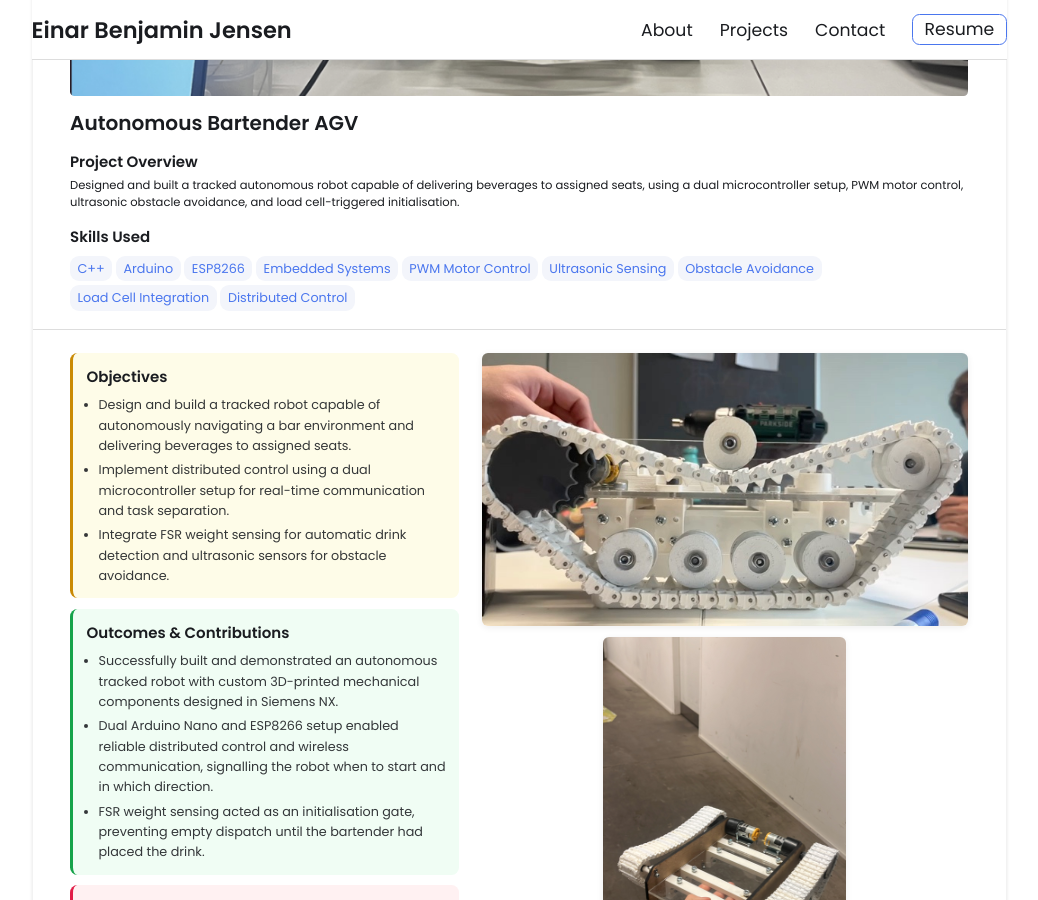
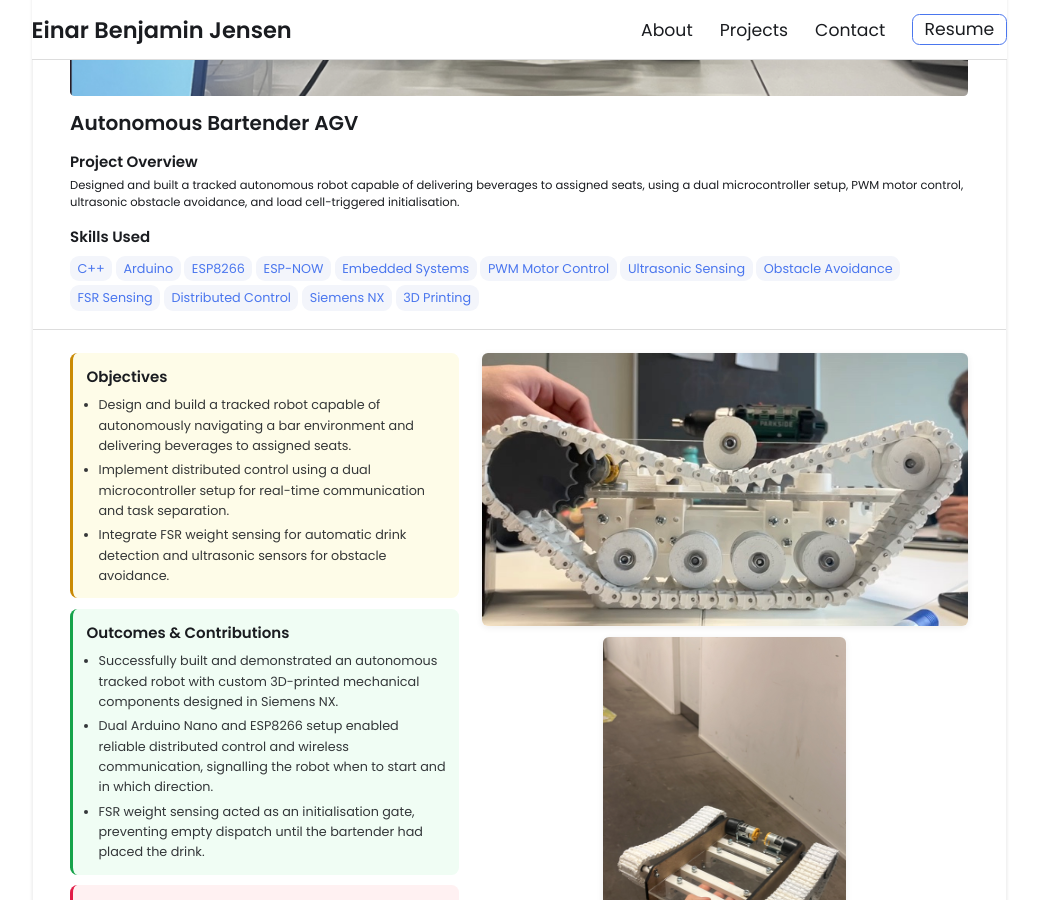
Before and after one commit to ebj17/ebj17.github.io, a Jekyll site: the page built from _projects/autonomous-bartender-agv/index.md, in a window 1280 px wide and 900 px high, scrolled down 302 px. Shown: the whole window, without its empty margins (121-1159 px from the left). Built offline with Jekyll 4.4.1, drawn with Linux system fonts in a browser that asks for light colours.

Commit message:
Update bartender AGV skills to reflect actual technologies used
Replace Load Cell Integration with FSR Sensing; add ESP-NOW,
Siemens NX, and 3D Printing.

Co-Authored-By: Claude Sonnet 4.6 <noreply@anthropic.com>

```diff
--- a/_projects/autonomous-bartender-agv/index.md
+++ b/_projects/autonomous-bartender-agv/index.md
@@ -11,12 +11,15 @@ skills:                        # pill tags shown under "Skills Used" — add or
   - C++
   - Arduino
   - ESP8266
+  - ESP-NOW
   - Embedded Systems
   - PWM Motor Control
   - Ultrasonic Sensing
   - Obstacle Avoidance
-  - Load Cell Integration
+  - FSR Sensing
   - Distributed Control
+  - Siemens NX
+  - 3D Printing
 
 # ── IMAGES ───────────────────────────────────────────────────────────────────
 main-image: /preview.png       # banner image at the top of the page (crop ratio 3:1)
```
